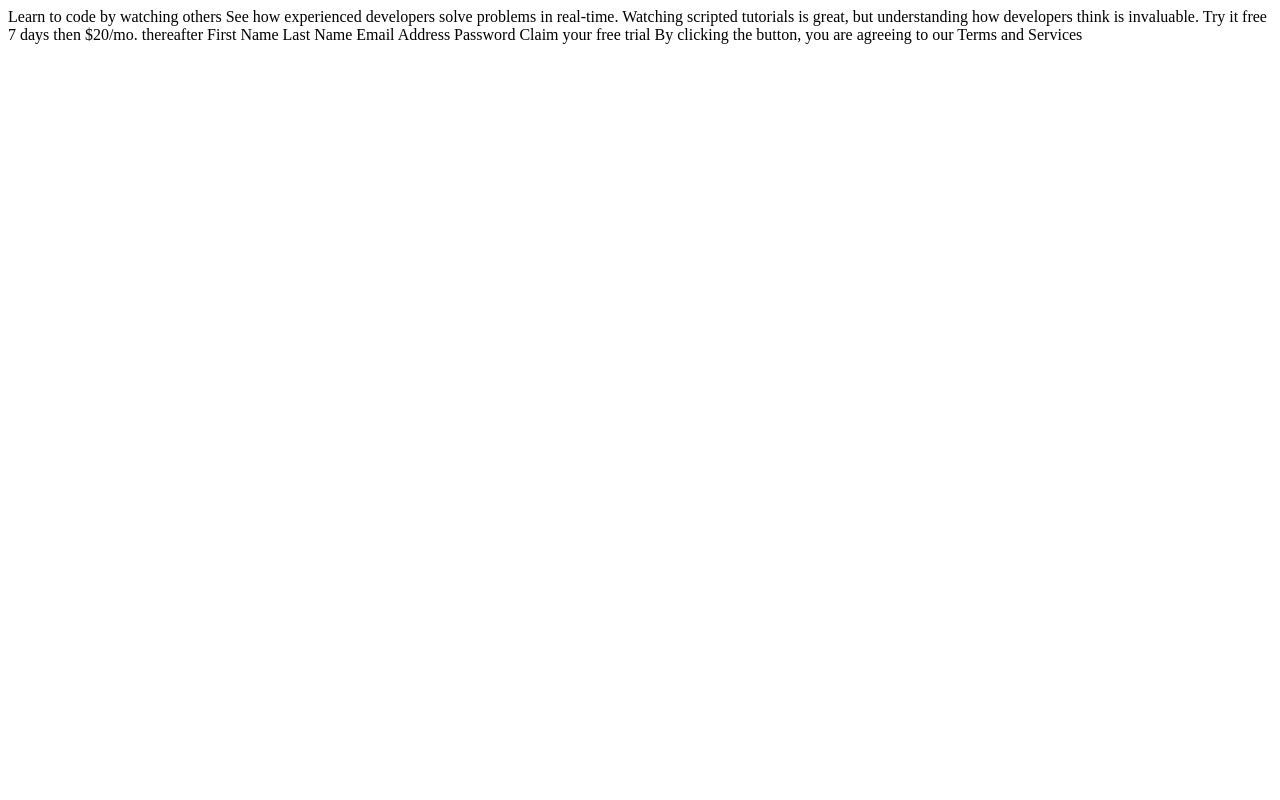
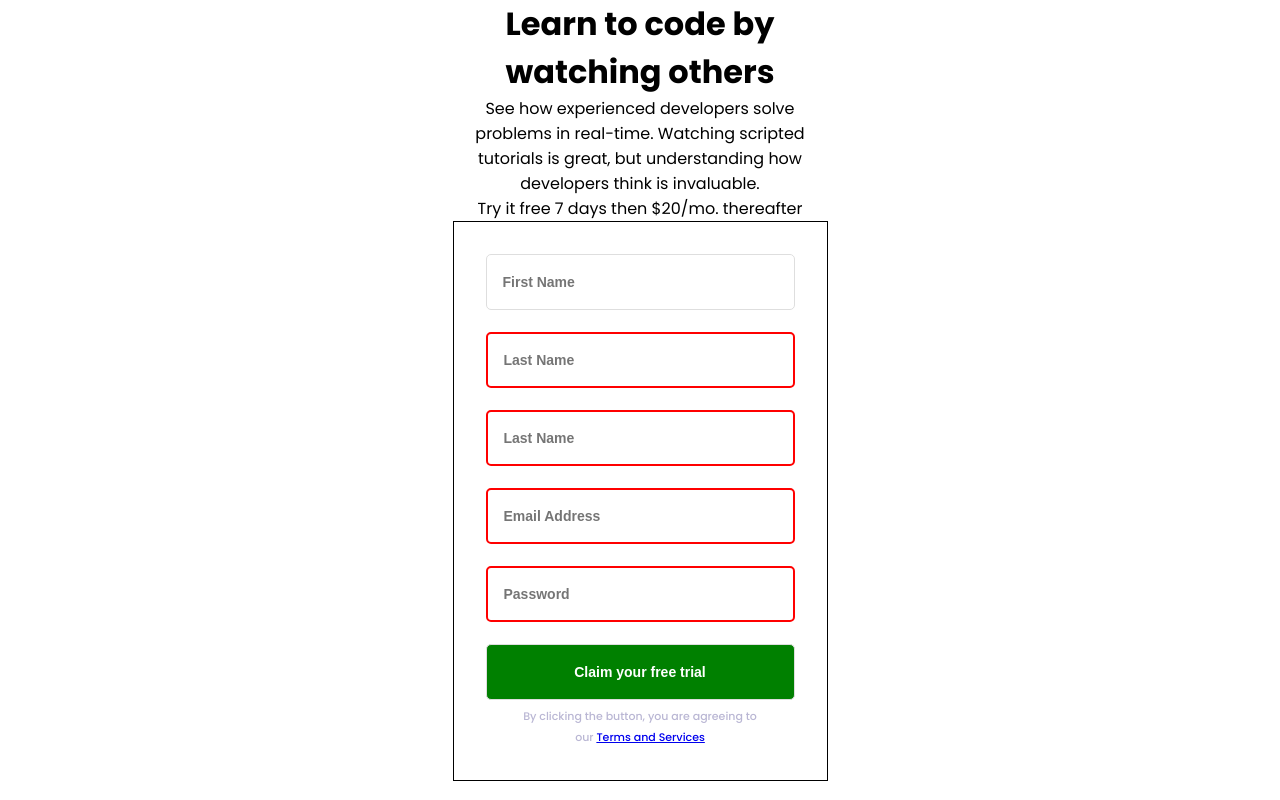
Before and after one commit to KieranWebDev/IntroComponentSignUp, a plain HTML site: page index.html in a window 1280 px wide. Drawn offline with Linux system fonts and the light colour scheme.

Commit message:
add basic css and html in order to start tackling the JS.

```diff
--- a/index.html
+++ b/index.html
@@ -9,27 +9,66 @@
   <link rel="icon" type="image/png" sizes="32x32" href="./images/favicon-32x32.png">
 
   <title>Kieran Gill | Intro component with sign up form</title>
-  <link rel="stylesheet" href="style.css">
+  <link rel="stylesheet" href="styles.css">
 
 </head>
 
 <body>
+  <main>
+    <h1>Learn to code by watching others</h1>
+    <p>See how experienced developers solve problems in real-time. Watching scripted tutorials is great,
+      but understanding how developers think is invaluable.</p>
+    <div class="trial-info-container">
+      <p> Try it free 7 days then $20/mo. thereafter</p>
+    </div>
 
-  Learn to code by watching others
+    <form action="#" class="form">
 
-  See how experienced developers solve problems in real-time. Watching scripted tutorials is great,
-  but understanding how developers think is invaluable.
+      <div class="input-container">
+        <img src="./images/icon-error.svg" alt="error-msg" class="err-icon hidden">
+        <input type="text" id='first-name' name='first-Name' placeholder='First Name'>
+        <span class="err-msg  err-first-name"></span>
+      </div>
 
-  Try it free 7 days then $20/mo. thereafter
+      <div class="input-container">
+        <img src="./images/icon-error.svg" alt="error-msg" class="err-icon hidden">
+        <input class="err-border" type="text" id='last-Name' name='last-Name' placeholder='Last Name'>
+        <span class="err-msg hidden "></span>
+      </div>
 
-  First Name
+      <div class="input-container">
+        <img src="./images/icon-error.svg" alt="error-msg" class="err-icon hidden">
+        <input class="err-border" type="text" id='last-Name' name='last-Name' placeholder='Last Name'>
+        <span class="err-msg hidden"></span>
+      </div>
+
+      <div class="input-container">
+        <img src="./images/icon-error.svg" alt="error-msg" class="err-icon hidden">
+        <input class="err-border" type="email" id='email' name='email' placeholder='Email Address'>
+        <span class="err-msg hidden"></span>
+      </div>
+
+      <div class="input-container">
+        <img src="./images/icon-error.svg" alt="error-msg" class="err-icon hidden">
+        <input class="err-border" type="password" id='password' name='password' placeholder='Password'>
+        <span class="err-msg hidden"></span>
+      </div>
+      <input type="submit" value="Claim your free trial">
+
+      <p class="terms-and-cons">By clicking the button, you are agreeing to our <a href="#">Terms and Services</a></p>
+    </form>
+
+  </main>
+
+
+  <!-- First Name
   Last Name
   Email Address
   Password
 
   Claim your free trial
 
-  By clicking the button, you are agreeing to our Terms and Services
+  By clicking the button, you are agreeing to our Terms and Services -->
 
   <!-- <footer>
     <p class="attribution">
--- a/javascript.js
+++ b/javascript.js
@@ -0,0 +1,30 @@
+const form = document.querySelector('form');
+
+const firstName = document.querySelector('#first-name');
+
+const inputs = document.querySelectorAll('input');
+// const errBorder = document.querySelectorAll('.err-border');
+
+const inputContainer = document.querySelectorAll('.input-container');
+const errorIcon = document.querySelectorAll('.err-icon');
+
+const span = document.querySelectorAll('.err-msg');
+console.log(inputContainer);
+// console.log(span);
+
+form.addEventListener('submit', (e) => {
+  e.preventDefault();
+  console.log(inputs[0]);
+
+  //   console.log(firstName.value);
+  if (inputs[0].value === '') {
+    span[0].textContent = 'First Name cannot be empty';
+    errorIcon[0].classList.remove('hidden');
+    inputs[0].classList.add('err-border');
+  } else if (inputs[0].value !== '') {
+    span[0].textContent = 'Nicee ✅';
+    span[0].style.color = 'green';
+    errorIcon[0].classList.add('hidden');
+    inputs[0].classList.remove('err-border');
+  }
+});
--- a/styles.css
+++ b/styles.css
@@ -0,0 +1,103 @@
+/* fonts */
+@import url('https://fonts.googleapis.com/css2?family=Poppins:wght@400;500;600;700&display=swap');
+
+/* general */
+html {
+  box-sizing: border-box;
+}
+*,
+*::before,
+*::after {
+  box-sizing: inherit;
+  margin: 0;
+  padding: 0;
+}
+
+body {
+  font-family: 'Poppins', sans-serif;
+  max-width: 375px;
+  margin: 0 auto;
+}
+
+main {
+  display: flex;
+  flex-direction: column;
+  align-items: center;
+}
+h1,
+p {
+  text-align: center;
+}
+
+/* form */
+.form {
+  width: 100%;
+  padding: 2rem;
+  border: 1px solid black;
+}
+form input {
+  width: 100%;
+  height: 56px;
+  border-radius: 5px;
+  border: 1px solid #dedede;
+  /* padding-left: 1rem; */
+  text-indent: 1rem;
+  margin-bottom: 0.375rem;
+  font-weight: 600;
+  font-size: 0.875rem;
+  color: #3d3b48;
+  /* opacity: 0.75; */
+}
+form input:focus {
+  outline: none;
+  border: 2px solid blue;
+}
+
+.input-container {
+  position: relative;
+  margin-bottom: 1rem;
+}
+
+.input-container .err-icon {
+  height: 24px;
+  width: 24px;
+  display: block;
+  position: absolute;
+  right: 10%;
+  bottom: 50%;
+}
+.err-msg {
+  display: block;
+  text-align: right;
+  font-size: 0.6875rem;
+  color: red;
+}
+
+form input[type='submit'] {
+  background-color: green;
+  color: white;
+  text-indent: 0;
+}
+form input[type='submit']:hover {
+  background-color: darkgreen;
+}
+
+.terms-and-cons {
+  text-align: center;
+  width: 80%;
+  font-weight: 500;
+  font-size: 11px;
+  line-height: 21px;
+  color: #bab7d4;
+  margin: 0 auto;
+}
+
+/* form toggle styles */
+.err-border {
+  border: 2px solid red;
+}
+/* hidden  */
+.hidden {
+  display: none;
+  visibility: hidden;
+}
```
